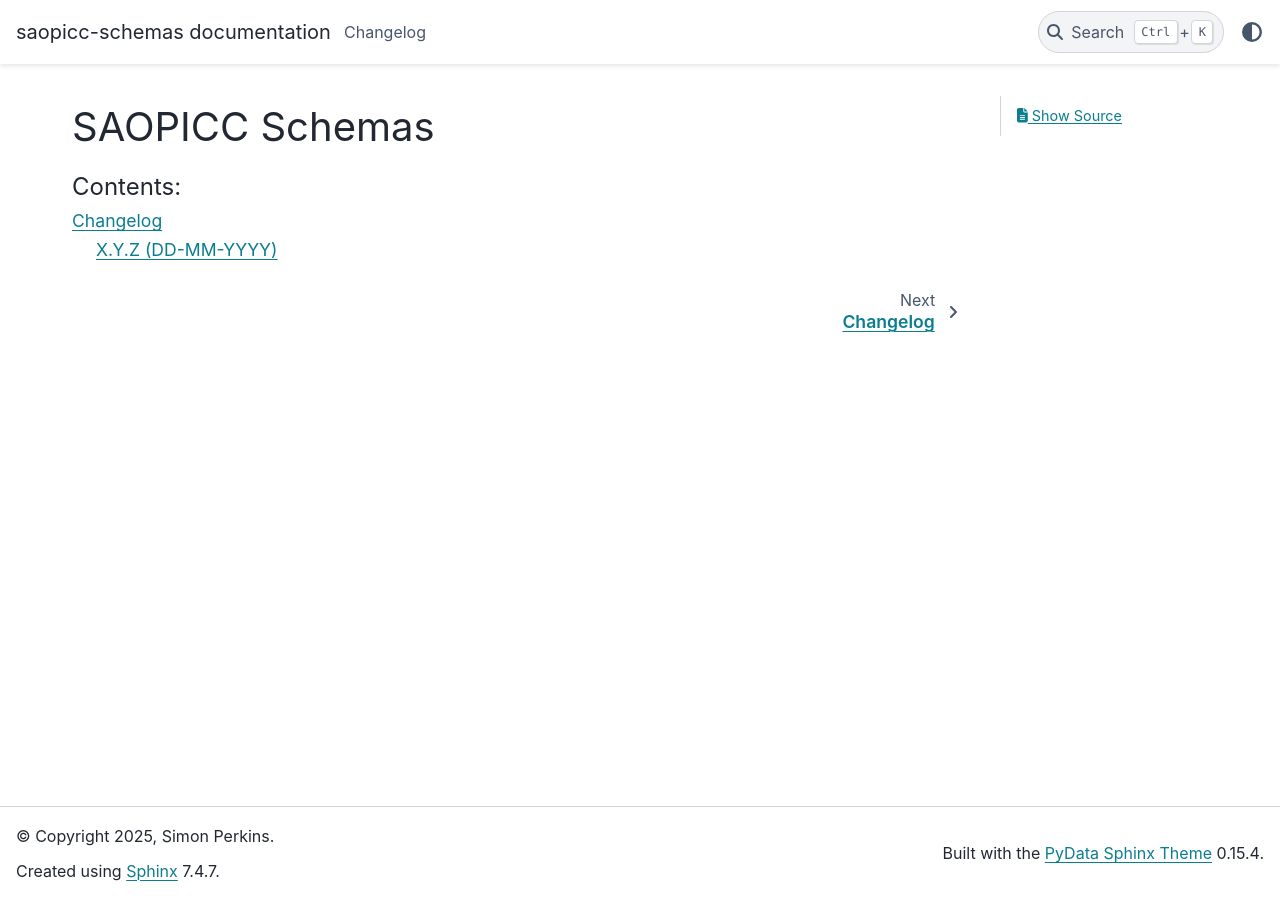
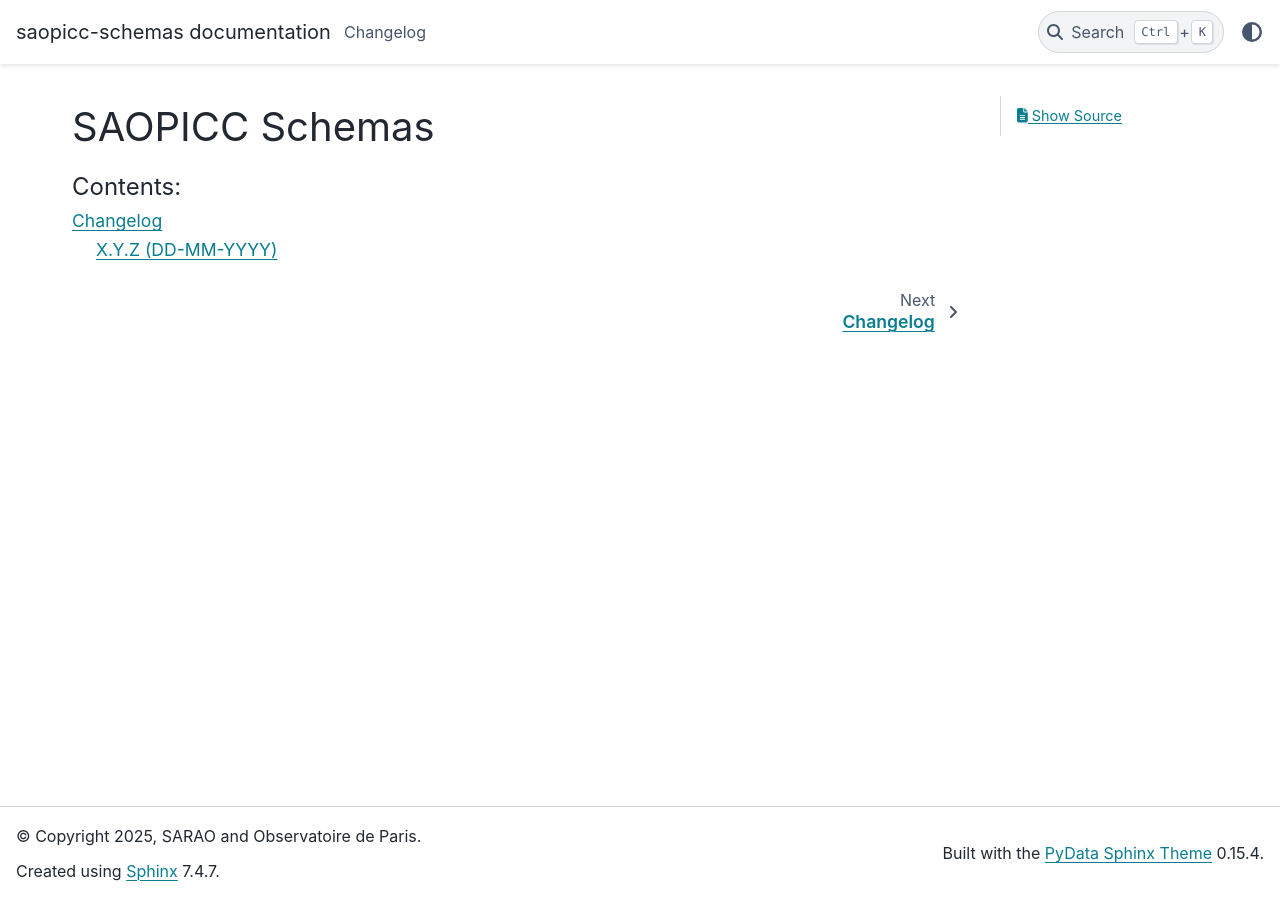
Before and after one commit to saopicc/saopicc-schemas, a Sphinx documentation site: the page built from docs/source/index.rst, in a window 1280 px wide. Built offline with Sphinx 7.4.7 and the PyData theme 0.15.4, drawn with Linux system fonts in a browser that asks for light colours.

Commit message:
Update conf.py

```diff
--- a/docs/source/conf.py
+++ b/docs/source/conf.py
@@ -7,18 +7,8 @@
 # https://www.sphinx-doc.org/en/master/usage/configuration.html#project-information
 
 project = 'saopicc-schemas'
-copyright = '2025, Simon Perkins'
+copyright = '2025, SARAO and Observatoire de Paris'
 author = 'Simon Perkins'
-
-# -- General configuration ---------------------------------------------------
-# https://www.sphinx-doc.org/en/master/usage/configuration.html#general-configuration
-
-extensions = []
-
-templates_path = ['_templates']
-exclude_patterns = []
-
-
 
 # -- General configuration ---------------------------------------------------
 # https://www.sphinx-doc.org/en/master/usage/configuration.html#general-configuration
@@ -68,8 +58,8 @@
 html_static_path = ["_static"]
 
 extlinks = {
-  "issue": ("https://github.com/ratt-ru/xarray-ms/issues/%s", "GH%s"),
-  "pr": ("https://github.com/ratt-ru/xarray-ms/pull/%s", "PR%s"),
+  "issue": ("https://github.com/saopicc/saopicc-schemas/issues/%s", "GH%s"),
+  "pr": ("https://github.com/saopicc/saopicc-schemas/pull/%s", "PR%s"),
 }
 
 # Example configuration for intersphinx: refer to the Python standard library.
```
